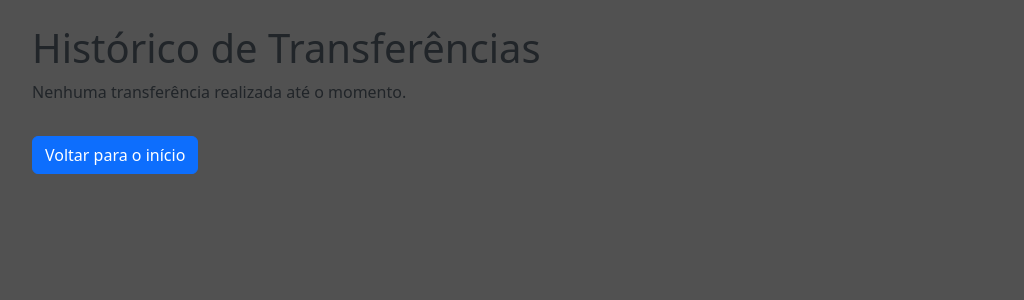
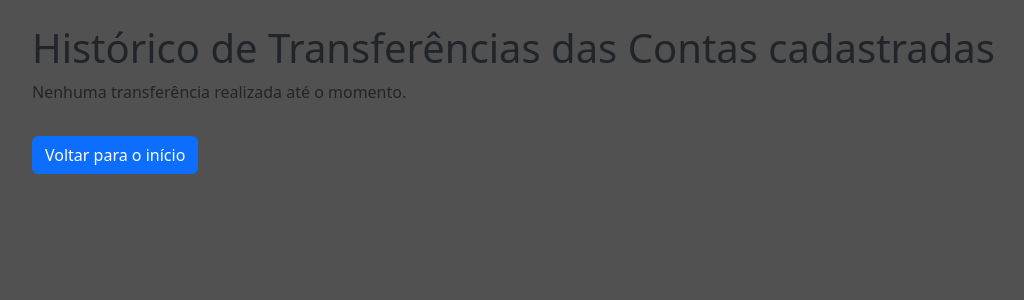
Before and after one commit to euoguss/GMGbank, a Flask app: page /all_receipts in a window 1280 px wide. Shown: the top 300 px of the page, without its empty margins (50-1074 px from the left). Run offline with Flask 3, Linux system fonts and the light colour scheme.

Commit message:
edição dos comprovantes

```diff
--- a/GMGbank-main/templates/all_receipts.html
+++ b/GMGbank-main/templates/all_receipts.html
@@ -9,7 +9,7 @@
 </head>
 <body>
     <main class="container">
-        <h1 class="mt-4">Histórico de Transferências</h1>
+        <h1 class="mt-4">Histórico de Transferências das Contas cadastradas</h1>
 
         {% if transfers %}
             <ul class="list-group mt-4">
```
